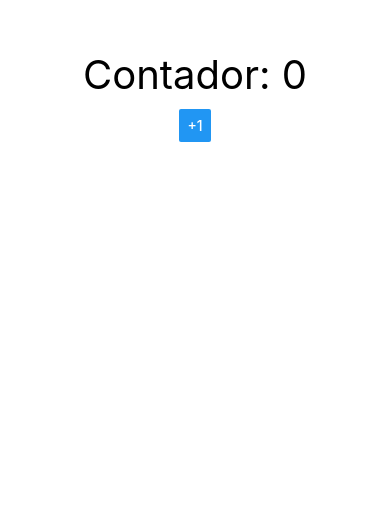
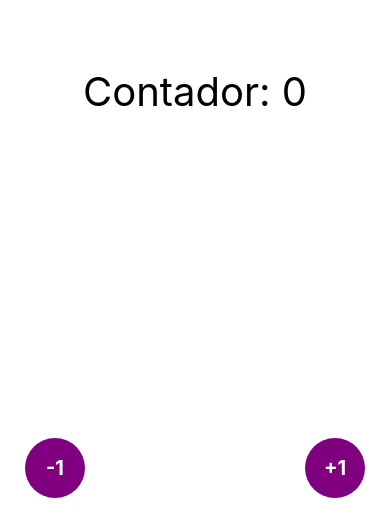
Before and after one commit to facuguardia/MyFirstProject, a React Native app: screen / in a window 390 px wide. Shown: the part 321-844 px from the top of the page. Built offline with nearby package versions, Linux system fonts and the light colour scheme.

Commit message:
Add Button component and update CounterScreen

```diff
--- /dev/null
+++ b/src/components/Button.tsx
@@ -0,0 +1,62 @@
+import React from 'react';
+import {StyleSheet, Text, TouchableOpacity, View} from 'react-native';
+
+interface Props {
+  counter: number;
+  setCounter: React.Dispatch<React.SetStateAction<number>>;
+}
+
+export const Button = ({ counter, setCounter}: Props) => {
+  const counterIncrement = (): void => {
+    setCounter(counter + 1);
+  };
+
+  const counterDecrement = (): void => {
+    setCounter(counter - 1);
+  };
+
+  if (counter < 0) {
+    setCounter(0);
+  }
+
+  return (
+    <React.Fragment>
+      <TouchableOpacity onPress={counterDecrement} style={styles.btnLocationL}>
+        <View style={styles.btn}>
+          <Text style={styles.textBtn}>-1</Text>
+        </View>
+      </TouchableOpacity>
+      <TouchableOpacity onPress={counterIncrement} style={styles.btnLocationR}>
+        <View style={styles.btn}>
+          <Text style={styles.textBtn}>+1</Text>
+        </View>
+      </TouchableOpacity>
+    </React.Fragment>
+  );
+};
+
+const styles = StyleSheet.create({
+  btnLocationR: {
+    position: 'absolute',
+    bottom: 25,
+    right: 25,
+  },
+  btnLocationL: {
+    position: 'absolute',
+    bottom: 25,
+    left: 25,
+  },
+  btn: {
+    width: 60,
+    height: 60,
+    backgroundColor: 'purple',
+    borderRadius: 100,
+    justifyContent: 'center',
+  },
+  textBtn: {
+    color: 'white',
+    fontSize: 20,
+    fontWeight: 'bold',
+    alignSelf: 'center',
+  },
+});
--- a/src/screens/CounterScreen.tsx
+++ b/src/screens/CounterScreen.tsx
@@ -1,13 +1,17 @@
 import React, {useState} from 'react';
-import {View, Text, StyleSheet, Button} from 'react-native';
+import {View, Text, StyleSheet} from 'react-native';
+import {Button} from '../components/Button';
 
 export const CounterScreen = () => {
-  const [contador, setContador] = useState(0);
+  const [counter, setCounter] = useState(0);
 
   return (
     <View style={styles.container}>
-      <Text style={styles.titleCounter}>Contador: { contador }</Text>
-      <Button onPress={() => setContador(contador + 1)} title="+1" />
+      <Text style={styles.titleCounter}>Contador: {counter}</Text>
+      <Button
+        counter={counter}
+        setCounter={setCounter}
+      />
     </View>
   );
 };
```
